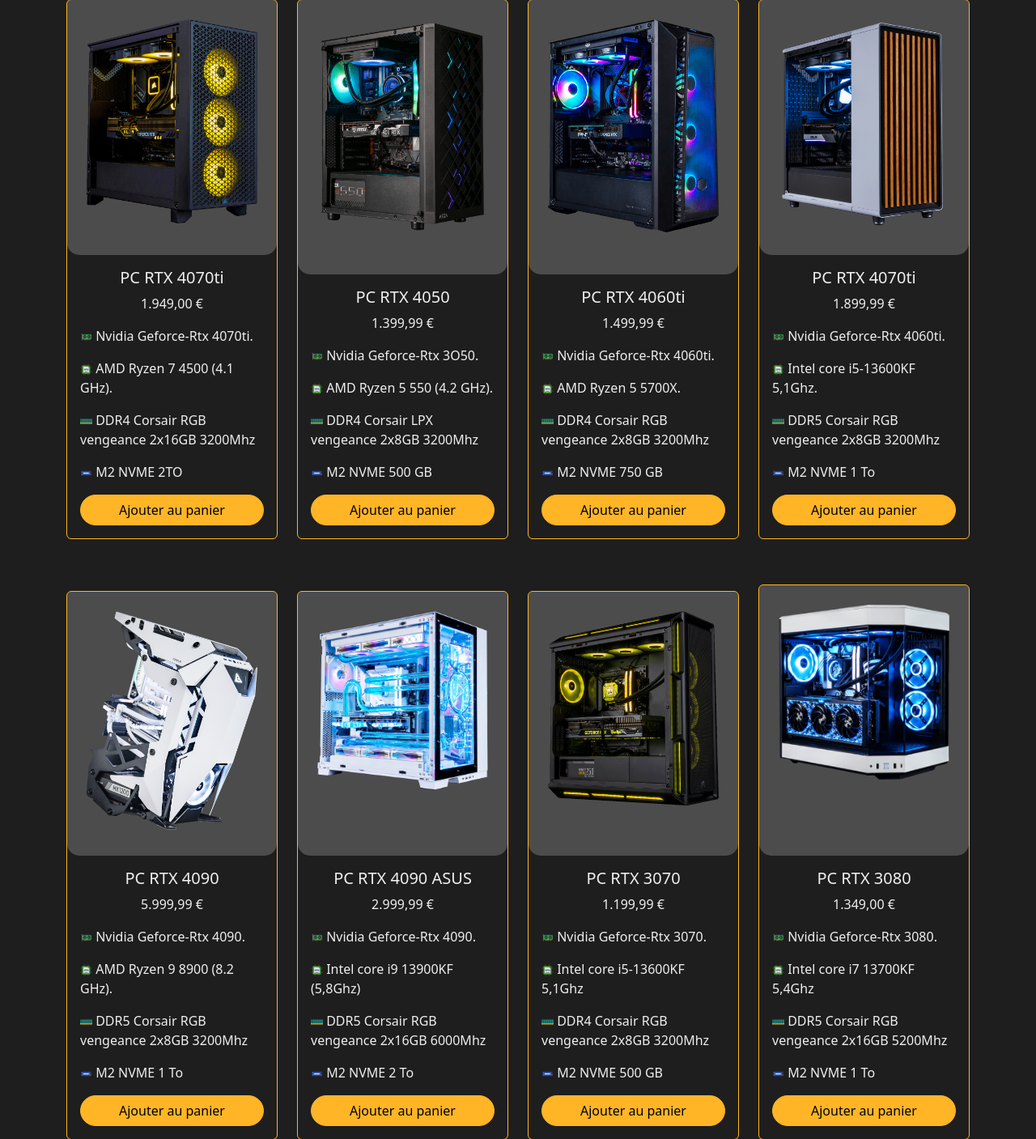
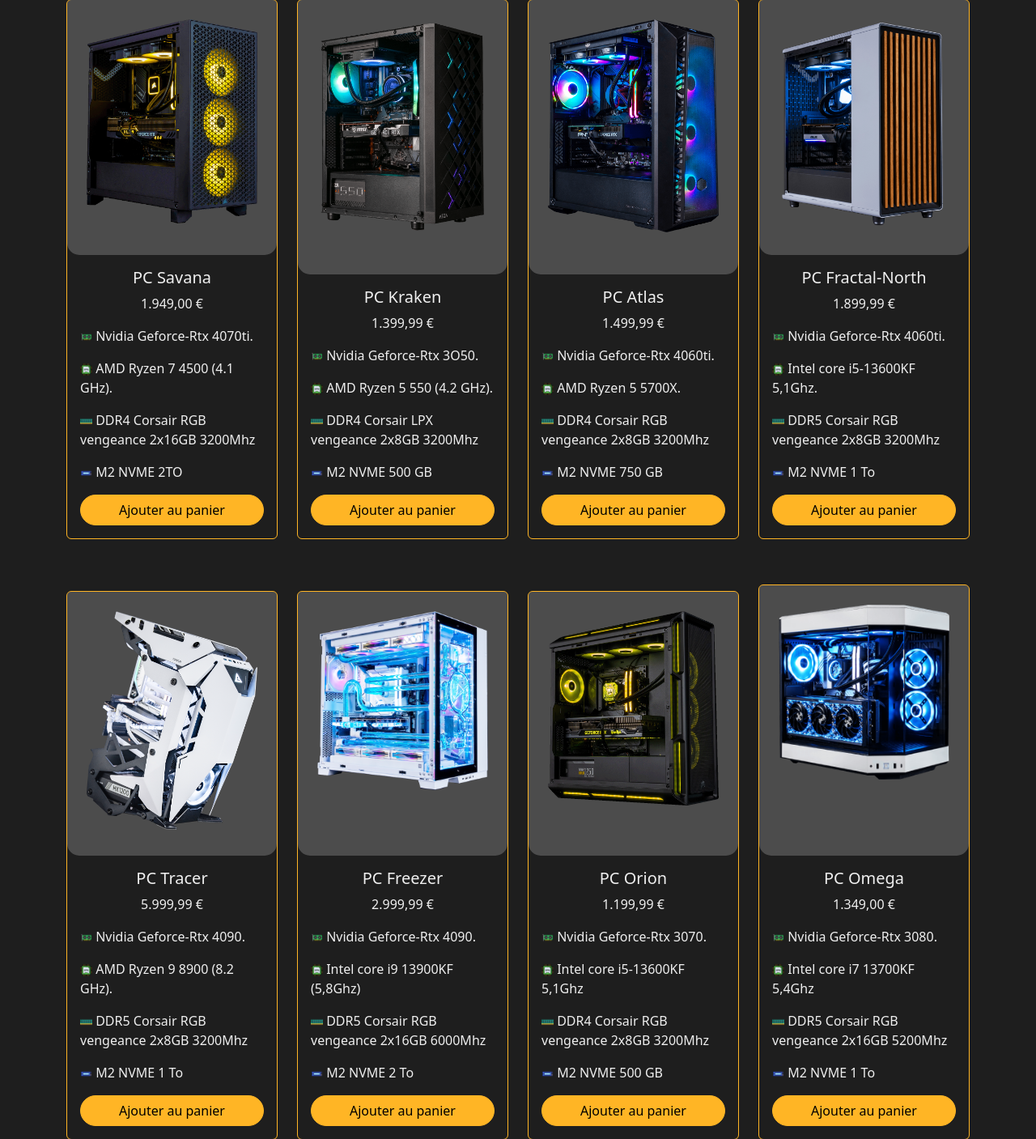
Before and after one commit to Bts-Sio-CCI/FlowTechAP1, a PHP site: page /pages/shop.html in a window 1280 px wide. Shown: the part 473-1880 px from the top of the page at 81% size. Run offline with PHP 8.4, Linux system fonts and the light colour scheme; style sheets or scripts are compiled from the project's sources.

Commit message:
modif de nom + a faire dans css

```diff
--- a/pages/shop.html
+++ b/pages/shop.html
@@ -61,7 +61,7 @@
 						</div>
 						<!--CARTE GRAPHIQUE-->
 						<div class="card-body d-flex flex-column">
-							<h5 class="card-title text-light text-center">PC RTX 4070ti</h5>
+							<h5 class="card-title text-light text-center">PC Savana</h5>
 							<p class="card-text text-light text-center">1.949,00 €</p>
 							<p class="card-text text-light"><img width="15" src="/icon/graphic-card.png" alt="" /> Nvidia Geforce-Rtx 4070ti.</p>
 							<!--PROCESSEUR-->
@@ -91,7 +91,7 @@
 						</div>
 						<!--CARTE GRAPHIQUE-->
 						<div class="card-body d-flex flex-column">
-							<h5 class="card-title text-light text-center">PC RTX 4050</h5>
+							<h5 class="card-title text-light text-center">PC Kraken</h5>
 							<p class="card-text text-light text-center">1.399,99 €</p>
 							<p class="card-text text-light"><img width="15" src="/icon/graphic-card.png" alt="" /> Nvidia Geforce-Rtx 3O50.</p>
 							<!--PROCESSEUR-->
@@ -120,7 +120,7 @@
 						</div>
 						<!--CARTE GRAPHIQUE-->
 						<div class="card-body d-flex flex-column">
-							<h5 class="card-title text-light text-center">PC RTX 4060ti</h5>
+							<h5 class="card-title text-light text-center">PC Atlas</h5>
 							<p class="card-text text-light text-center">1.499,99 €</p>
 							<p class="card-text text-light"><img width="15" src="/icon/graphic-card.png" alt="" /> Nvidia Geforce-Rtx 4060ti.</p>
 							<!--PROCESSEUR-->
@@ -149,7 +149,7 @@
 						</div>
 						<!--CARTE GRAPHIQUE-->
 						<div class="card-body d-flex flex-column">
-							<h5 class="card-title text-light text-center">PC RTX 4070ti</h5>
+							<h5 class="card-title text-light text-center">PC Fractal-North</h5>
 							<p class="card-text text-light text-center">1.899,99 €</p>
 							<p class="card-text text-light"><img width="15" src="/icon/graphic-card.png" alt="" /> Nvidia Geforce-Rtx 4060ti.</p>
 							<!--PROCESSEUR-->
@@ -181,7 +181,7 @@
 						</div>
 						<!--CARTE GRAPHIQUE-->
 						<div class="card-body d-flex flex-column">
-							<h5 class="card-title text-light text-center">PC RTX 4090</h5>
+							<h5 class="card-title text-light text-center">PC Tracer</h5>
 							<p class="card-text text-light text-center">5.999,99 €</p>
 							<p class="card-text text-light"><img width="15" src="/icon/graphic-card.png" alt="" /> Nvidia Geforce-Rtx 4090.</p>
 							<!--PROCESSEUR-->
@@ -210,7 +210,7 @@
 						</div>
 						<!--CARTE GRAPHIQUE-->
 						<div class="card-body d-flex flex-column">
-							<h5 class="card-title text-light text-center">PC RTX 4090 ASUS</h5>
+							<h5 class="card-title text-light text-center">PC Freezer</h5>
 							<p class="card-text text-light text-center">2.999,99 €</p>
 							<p class="card-text text-light"><img width="15" src="/icon/graphic-card.png" alt="" /> Nvidia Geforce-Rtx 4090.</p>
 							<!--PROCESSEUR-->
@@ -239,7 +239,7 @@
 						</div>
 						<!--CARTE GRAPHIQUE-->
 						<div class="card-body d-flex flex-column">
-							<h5 class="card-title text-light text-center">PC RTX 3070</h5>
+							<h5 class="card-title text-light text-center">PC Orion</h5>
 							<p class="card-text text-light text-center">1.199,99 €</p>
 							<p class="card-text text-light"><img width="15" src="/icon/graphic-card.png" alt="" /> Nvidia Geforce-Rtx 3070.</p>
 							<!--PROCESSEUR-->
@@ -268,7 +268,7 @@
 						</div>
 						<!--CARTE GRAPHIQUE-->
 						<div class="card-body d-flex flex-column">
-							<h5 class="card-title text-light text-center">PC RTX 3080</h5>
+							<h5 class="card-title text-light text-center">PC Omega</h5>
 							<p class="card-text text-light text-center">1.349,00 €</p>
 							<p class="card-text text-light"><img width="15" src="/icon/graphic-card.png" alt="" /> Nvidia Geforce-Rtx 3080.</p>
 							<!--PROCESSEUR-->
--- a/scss/custom.scss
+++ b/scss/custom.scss
@@ -157,3 +157,5 @@ $theme-colors: map-merge($custom-theme-colors, $theme-colors);
 	color: $flowtech;
 	text-decoration: underline;
 }
+
+//rajouter un effet de mouvement sur les cartes du shop + couleur qui change
```
